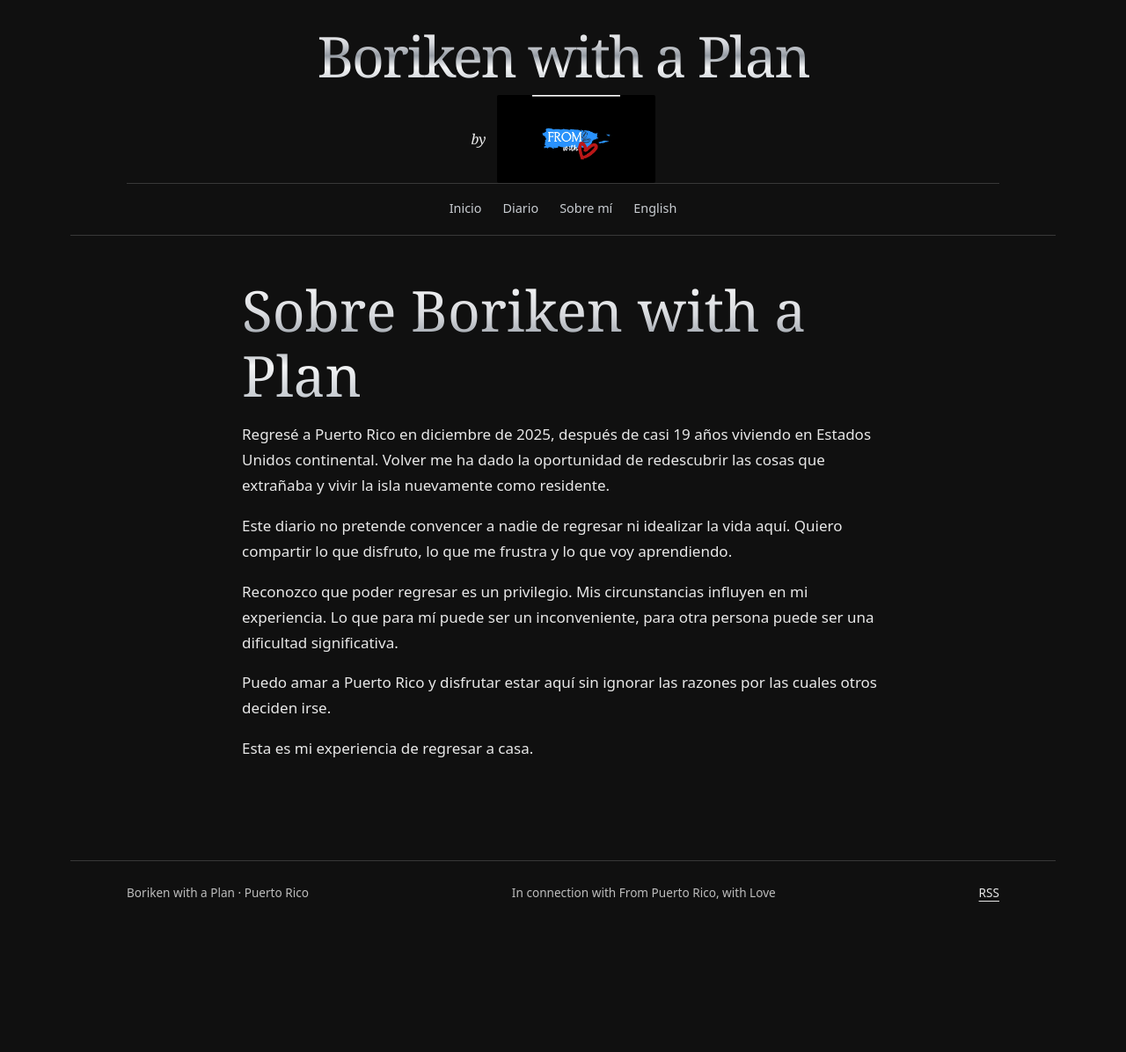
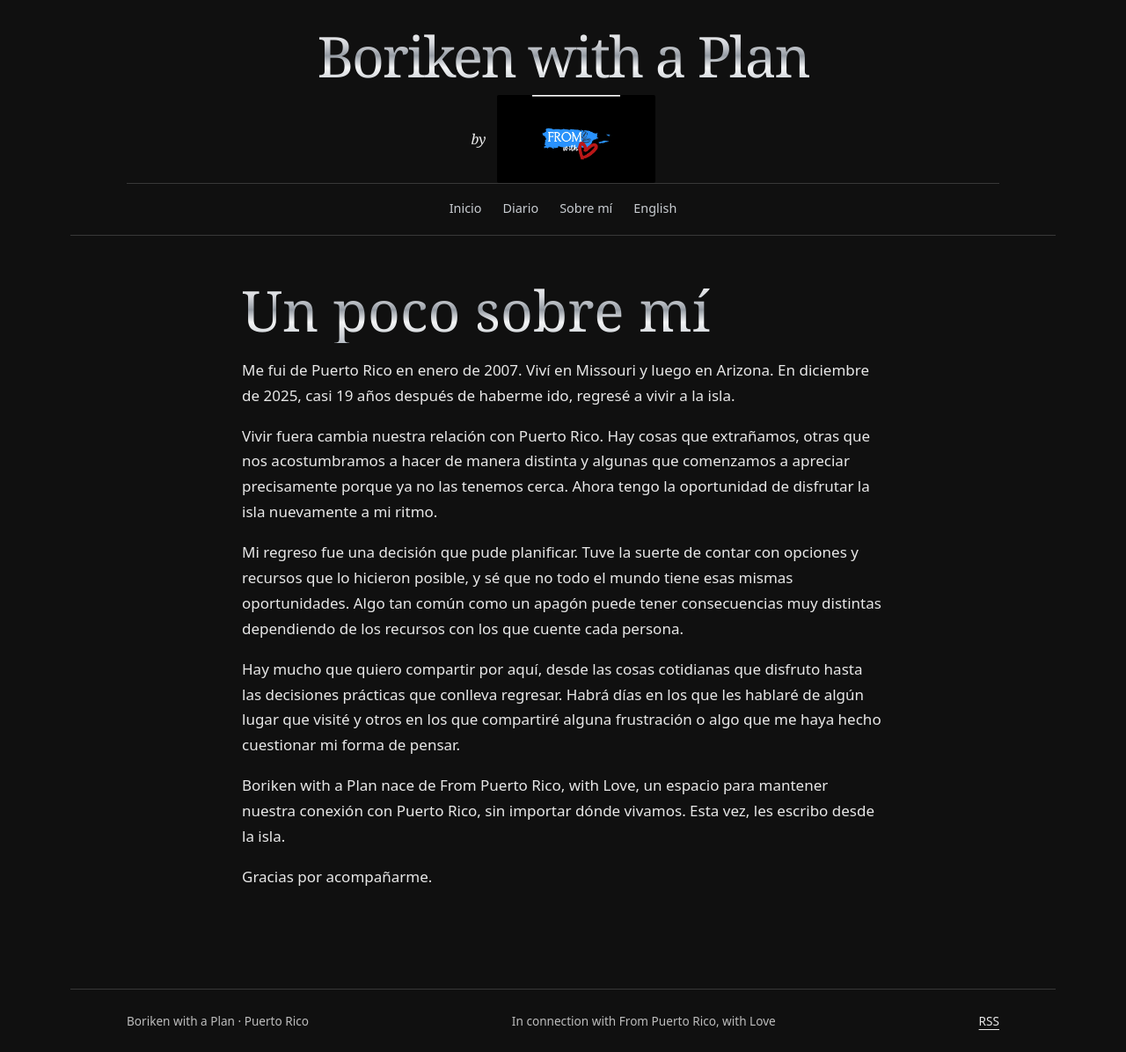
Before and after one commit to DataScienceConsultants/borikenwithaplan, a Jekyll site: the page built from es/about.md, in a window 1280 px wide. Shown: the whole page at 88% size. Built offline with Jekyll 4.4.1, drawn with Linux system fonts in a browser that asks for light colours; before the commit the page ends 1050 px from its top, so only the background shows below that.

Commit message:
Rewrite publication copy with a personal narrative

```diff
--- a/es/about.md
+++ b/es/about.md
@@ -3,19 +3,22 @@ layout: default
 title: Sobre mí
 lang: es
 permalink: /es/about/
+description: La historia detrás de Boriken with a Plan.
 ---
 <div class="prose" markdown="1">
 
-# Sobre Boriken with a Plan
+# Un poco sobre mí
 
-Regresé a Puerto Rico en diciembre de 2025, después de casi 19 años viviendo en Estados Unidos continental. Volver me ha dado la oportunidad de redescubrir las cosas que extrañaba y vivir la isla nuevamente como residente.
+Me fui de Puerto Rico en enero de 2007. Viví en Missouri y luego en Arizona. En diciembre de 2025, casi 19 años después de haberme ido, regresé a vivir a la isla.
 
-Este diario no pretende convencer a nadie de regresar ni idealizar la vida aquí. Quiero compartir lo que disfruto, lo que me frustra y lo que voy aprendiendo.
+Vivir fuera cambia nuestra relación con Puerto Rico. Hay cosas que extrañamos, otras que nos acostumbramos a hacer de manera distinta y algunas que comenzamos a apreciar precisamente porque ya no las tenemos cerca. Ahora tengo la oportunidad de disfrutar la isla nuevamente a mi ritmo.
 
-Reconozco que poder regresar es un privilegio. Mis circunstancias influyen en mi experiencia. Lo que para mí puede ser un inconveniente, para otra persona puede ser una dificultad significativa.
+Mi regreso fue una decisión que pude planificar. Tuve la suerte de contar con opciones y recursos que lo hicieron posible, y sé que no todo el mundo tiene esas mismas oportunidades. Algo tan común como un apagón puede tener consecuencias muy distintas dependiendo de los recursos con los que cuente cada persona.
 
-Puedo amar a Puerto Rico y disfrutar estar aquí sin ignorar las razones por las cuales otros deciden irse.
+Hay mucho que quiero compartir por aquí, desde las cosas cotidianas que disfruto hasta las decisiones prácticas que conlleva regresar. Habrá días en los que les hablaré de algún lugar que visité y otros en los que compartiré alguna frustración o algo que me haya hecho cuestionar mi forma de pensar.
 
-Esta es mi experiencia de regresar a casa.
+Boriken with a Plan nace de From Puerto Rico, with Love, un espacio para mantener nuestra conexión con Puerto Rico, sin importar dónde vivamos. Esta vez, les escribo desde la isla.
+
+Gracias por acompañarme.
 
 </div>
```
